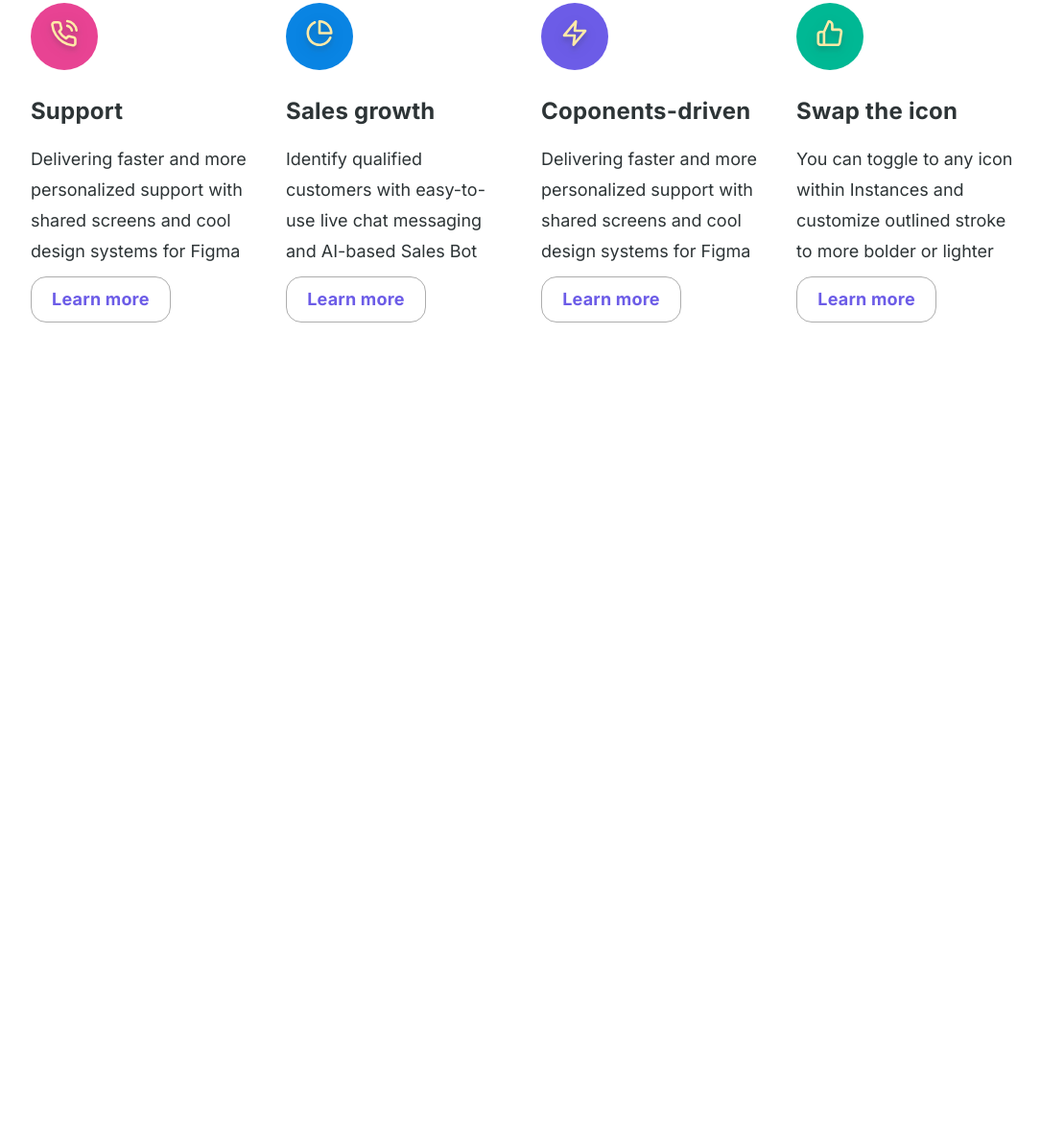
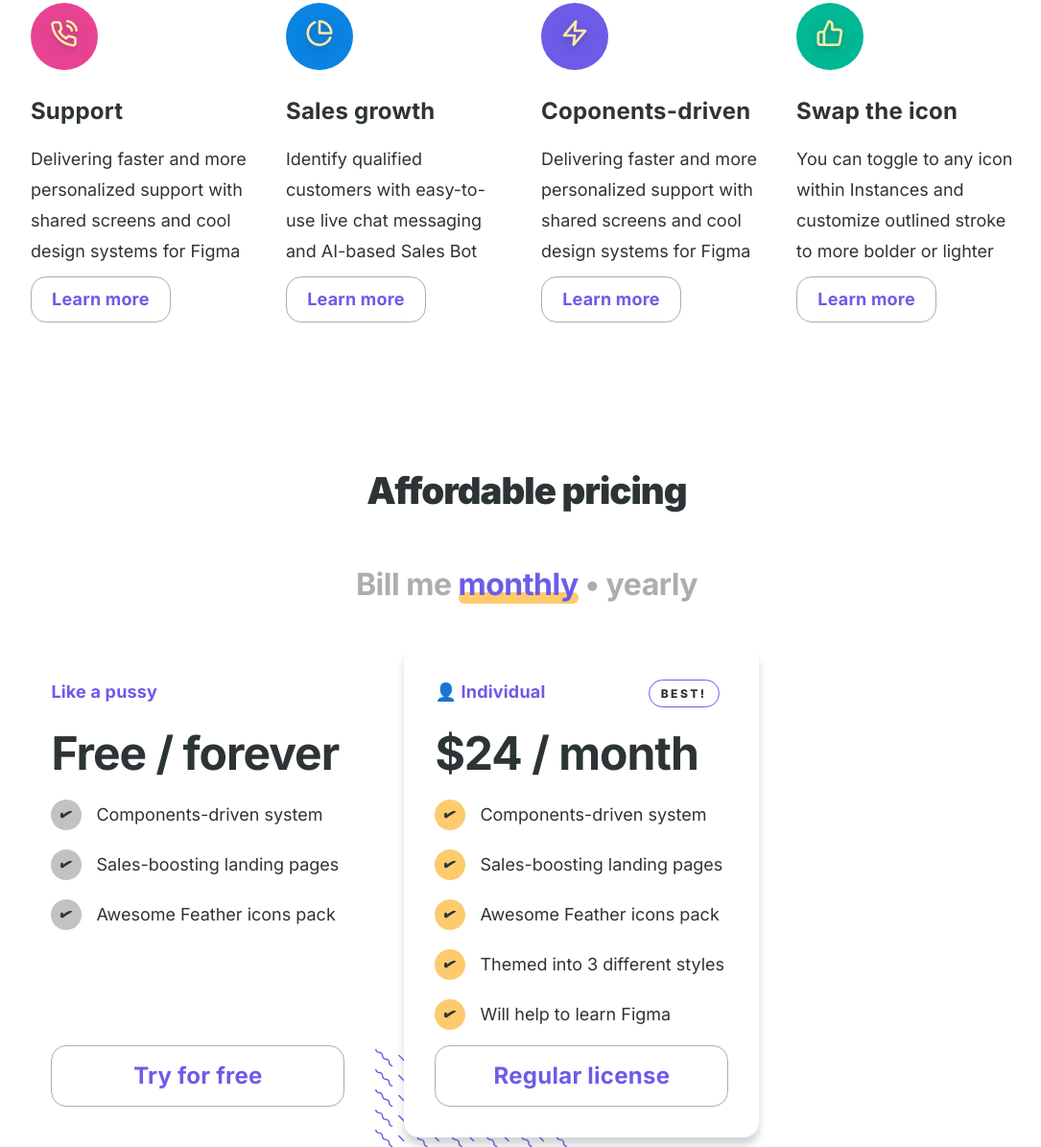
Before and after one commit to nikita-shpikin/grid_layout, a plain HTML site: page index.html in a window 1280 px wide. Shown: the part 1528-2723 px from the top of the page at 96% size, without its empty margins (91-1176 px from the left). Before the commit the page ends 1937 px from the top, so only its background shows below. Drawn offline with Linux system fonts and the light colour scheme.

Commit message:
закончил блок affordable

```diff
--- a/index.html
+++ b/index.html
@@ -204,7 +204,6 @@
 						We help you bridge gaps between your layouts, templates and
 						developers to empower all involved.
 					</p>
-
 					<ul class="designs__content">
 						<li class="designs__item">
 							<img src="./images/designs/telephone.svg" alt="telephone" />
@@ -245,6 +244,60 @@
 					</ul>
 				</div>
 			</section>
+			<section>
+				<div class="container affordable">
+					<h2 class="affordable__title affordable__title_sm">
+						Affordable pricing
+					</h2>
+					<h2 class="affordable__title affordable__title_xs">Pricing</h2>
+					<h3 class="affordable__subTitle">
+						Bill me
+						<span class="affordable__subTitle_highlight">monthly</span> • yearly
+					</h3>
+					<ul class="affordable__content">
+						<li class="affordable__item">
+							<div>
+								<h4>Like a pussy</h4>
+								<strong>Free / forever</strong>
+								<ul>
+									<li>Components-driven system</li>
+									<li>Sales-boosting landing pages</li>
+									<li>Awesome Feather icons pack</li>
+								</ul>
+							</div>
+							<a class="btn" href="#">Try for free</a>
+						</li>
+						<li class="affordable__item affordable__item_active">
+							<div>
+								<h4>&#128100; Individual</h4>
+								<strong>$24 / month</strong>
+								<ul>
+									<li>Components-driven system</li>
+									<li>Sales-boosting landing pages</li>
+									<li>Awesome Feather icons pack</li>
+									<li>Themed into 3 different styles</li>
+									<li>Will help to learn Figma</li>
+								</ul>
+							</div>
+							<a class="btn" href="#">Regular license</a>
+						</li>
+						<li class="affordable__item">
+							<div>
+								<h4>&#128101; Corporate</h4>
+								<strong>$12 / editor</strong>
+								<ul>
+									<li>Components-driven system</li>
+									<li>Sales-boosting landing pages</li>
+									<li>Awesome Feather icons pack</li>
+									<li>Themed into 3 different styles</li>
+								</ul>
+							</div>
+							<a class="btn" href="#">Extended license</a>
+						</li>
+					</ul>
+				</div>
+			</section>
+			<section style="height: 1000px"></section>
 		</main>
 
 		<script src="./main.js"></script>
--- a/style.css
+++ b/style.css
@@ -9,6 +9,7 @@
 	--basicDark: #000;
 	--colorListOne: #0984e3;
 	--colorListTwo: #00b894;
+	--colorListThree: #c2c2c2;
 }
 
 body * {
@@ -477,6 +478,188 @@ body * {
 	vertical-align: text-bottom;
 }
 
+.affordable {
+	padding: 5vw calc(8vw + 10px);
+	color: var(--mainColorText);
+}
+
+.affordable__title {
+	font-weight: 900;
+	font-size: clamp(32px, 3vw, 64px);
+	line-height: 77px;
+	letter-spacing: -1px;
+	text-align: center;
+}
+
+.affordable__title_xs {
+	display: none;
+}
+
+.affordable__subTitle {
+	margin-top: 35px;
+	text-align: center;
+	font-size: clamp(24px, 3vw, 32px);
+	font-weight: 700;
+	line-height: 48px;
+	letter-spacing: -0.5px;
+	color: var(--secondaryColor);
+}
+
+.affordable__subTitle_highlight {
+	color: var(--colorActive);
+	position: relative;
+}
+
+.affordable__subTitle_highlight::after {
+	content: '';
+	position: absolute;
+	left: 0;
+	top: 70%;
+	height: 12px;
+	width: 100%;
+	background-color: var(--decorCircleColor);
+	border-radius: 50px;
+	z-index: -1;
+}
+
+.affordable__content {
+	margin-top: 40px;
+	display: grid;
+	grid-template-columns: repeat(auto-fit, minmax(330px, 370px));
+	row-gap: 24px;
+	column-gap: 30px;
+	position: relative;
+}
+
+.affordable__item {
+	padding: 32px;
+	cursor: pointer;
+	position: relative;
+	border-radius: 16px;
+	background-color: var(--colorContent);
+	transition: box-shadow ease-in 0.4s;
+	display: grid;
+	place-content: space-between;
+}
+
+.affordable__item:hover {
+	box-shadow: 0px 8px 8px 0px rgba(30, 50, 56, 0.2);
+}
+
+.affordable__item h4 {
+	font-weight: 700;
+	font-size: 18px;
+	line-height: 32px;
+
+	letter-spacing: 0.2px;
+	color: var(--colorActive);
+}
+
+.affordable__item strong {
+	margin-top: 20px;
+	font-weight: 700;
+	font-size: 48px;
+	line-height: 56px;
+	display: block;
+	letter-spacing: -1px;
+	color: var(--mainColorText);
+}
+
+.affordable__item ul {
+	margin-top: 20px;
+	display: grid;
+	grid-template-columns: repeat(1, 1fr);
+	row-gap: 20px;
+}
+
+.affordable__item li {
+	font-weight: 400;
+	font-size: 18px;
+	line-height: 32px;
+	color: var(--mainColorText);
+}
+
+.affordable__item a {
+	height: 64px;
+	width: 306px;
+	margin-top: 16px;
+
+	font-weight: 700;
+	font-size: 24px;
+	line-height: 36px;
+	letter-spacing: 0.25px;
+	border: 1px solid #adadad;
+	border-radius: 16px;
+}
+
+.affordable__item:nth-child(2) h4::after {
+	content: 'best!';
+	border: 1px solid #6c5ce7;
+	border-radius: 50px;
+	padding: 6px 12px;
+	margin-left: 35%;
+
+	font-weight: 800;
+	font-size: 12px;
+	line-height: 15px;
+
+	text-align: center;
+	letter-spacing: 2.5px;
+	text-transform: uppercase;
+	color: #2d3436;
+}
+
+.affordable__item:nth-child(1) li::before {
+	content: '✔';
+	padding: 0px 8px;
+	margin-right: 15px;
+	display: inline-block;
+	height: 32px;
+	width: 32px;
+	background-color: var(--colorListThree);
+	border-radius: 50px;
+	transform: rotate(0.05turn);
+}
+
+.affordable__item:nth-child(2) li::before {
+	content: '✔';
+	padding: 0px 8px;
+	margin-right: 15px;
+	display: inline-block;
+	height: 32px;
+	width: 32px;
+	background-color: var(--decorCircleColor);
+	border-radius: 50px;
+	transform: rotate(0.05turn);
+}
+
+.affordable__item:nth-child(3) li::before {
+	content: '✔';
+	padding: 0px 8px;
+	margin-right: 15px;
+	display: inline-block;
+	height: 32px;
+	width: 32px;
+	background-color: var(--colorHighlightAfter);
+	border-radius: 50px;
+	transform: rotate(0.05turn);
+}
+
+.affordable__item_active {
+	box-shadow: 0px 8px 8px 0px rgba(30, 50, 56, 0.2);
+}
+
+.affordable__item_active::before {
+	content: '';
+	width: 200px;
+	height: 126px;
+	position: absolute;
+	left: -30px;
+	top: 82%;
+	z-index: -1;
+	background: url('./images/affordable/decor.svg');
+}
+
 @media screen and (max-width: 1064px) {
 	.header-container {
 		grid-template-columns: 1fr 12fr 3fr;
@@ -798,6 +981,14 @@ body * {
 		line-height: 24px;
 		letter-spacing: 0.15px;
 	}
+
+	.affordable__title_sm {
+		display: none;
+	}
+
+	.affordable__title_xs {
+		display: block;
+	}
 }
 
 @keyframes burgerShow {
```
Also changed, not shown: images/affordable/decor.svg (added).
